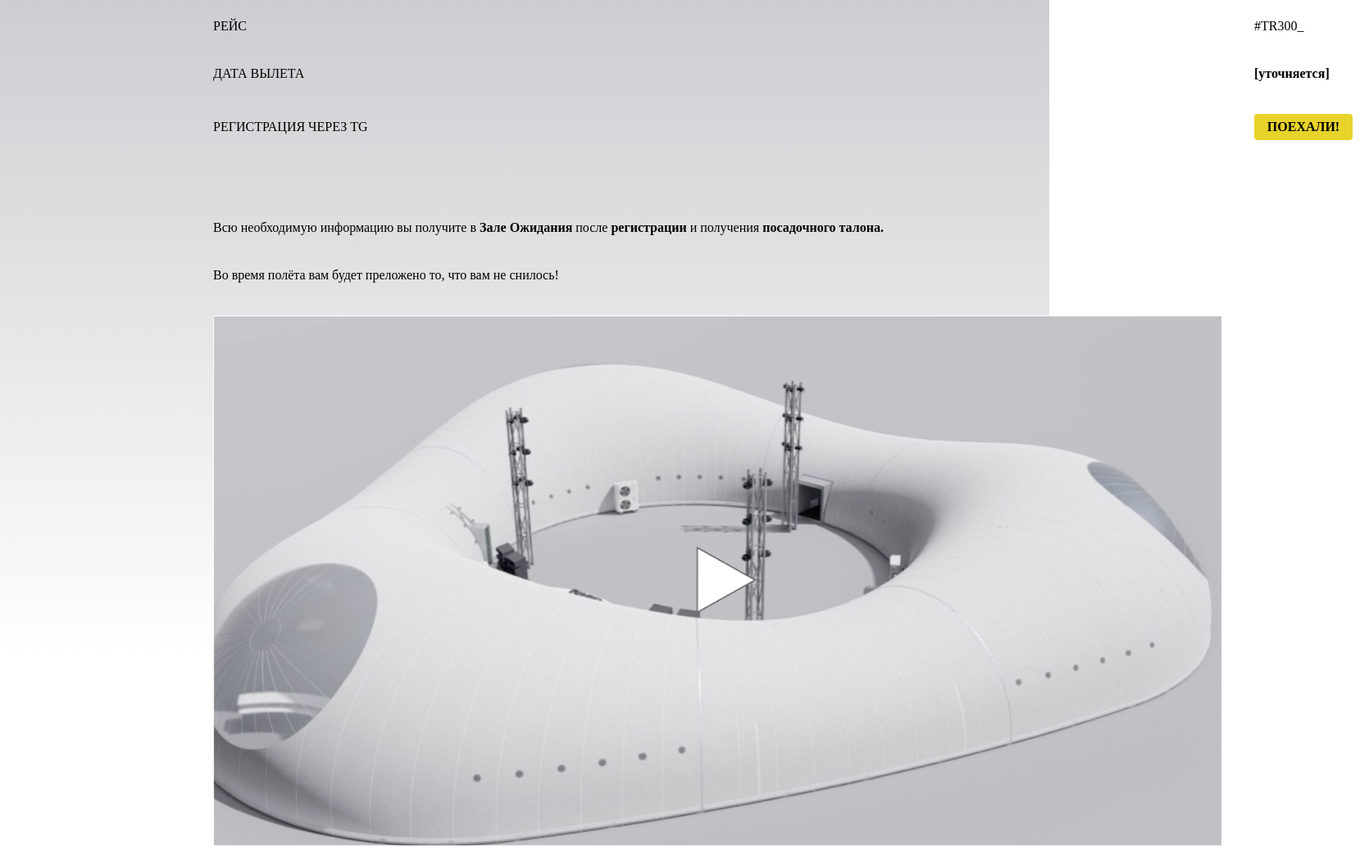
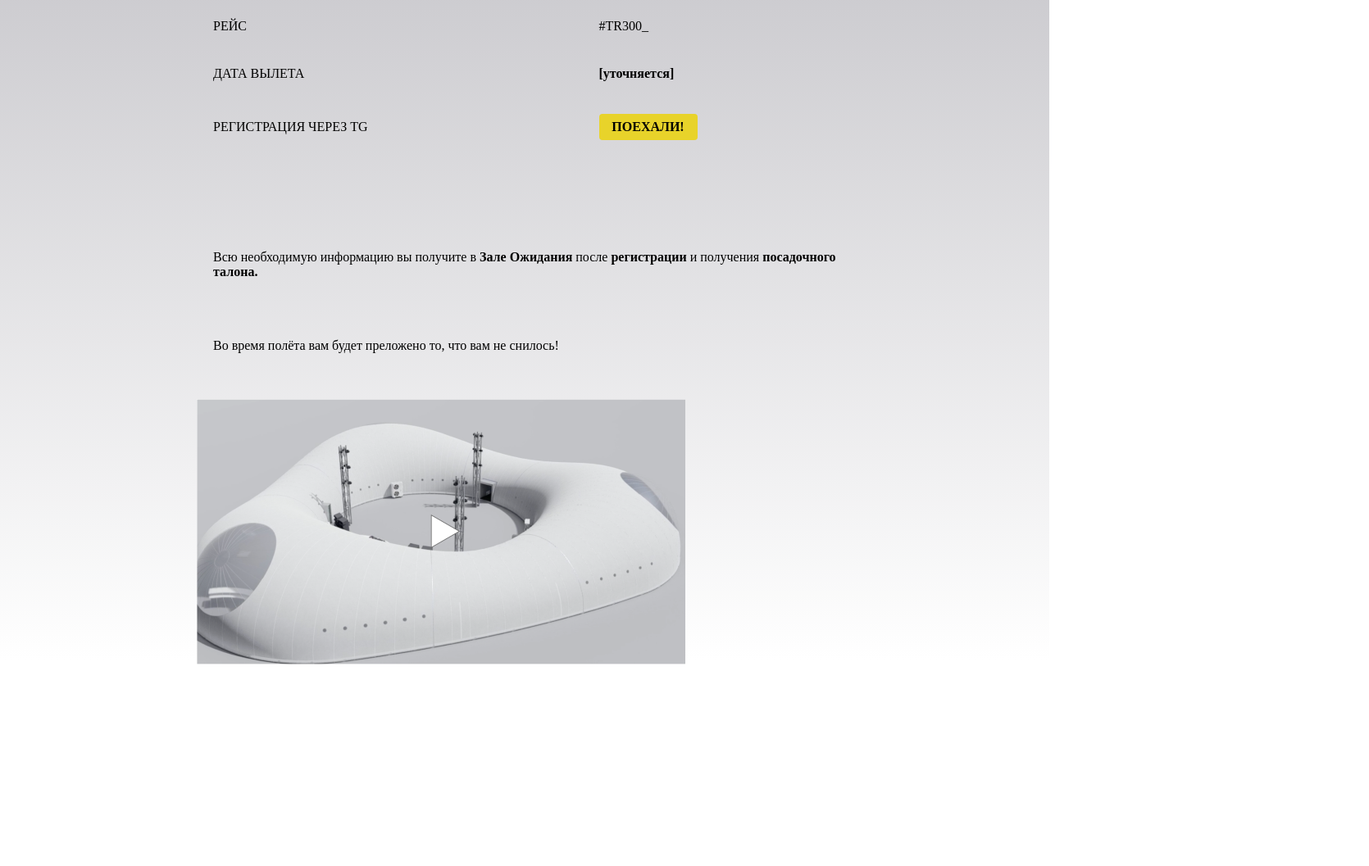
Before and after one commit to J4h5u5/axiom-landing, a website: page public/index.html in a window 1280 px wide. Shown: the part 394-1451 px from the top of the page at 82% size, 1670 px wide, since content can reach past the window. After the commit the page ends 1209 px from the top, so only its background shows below. Drawn offline with Linux system fonts and the light colour scheme; no server answers; a script that the page names is missing; a web font is replaced by a local one.

Commit message:
fix tables

```diff
--- a/public/index.html
+++ b/public/index.html
@@ -57,6 +57,9 @@
             .table b {
                 font-family: Manifold-bold;
             }
+            .table p {
+                font-family: Manifold;
+            }
         </style>
     </head>
 
@@ -103,22 +106,23 @@
                             &nbsp;
                         </td>
                     </tr>
+                </table>
+                <table class="table">
                     <tr>
-                        <td>
-                            Всю необходимую информацию вы получите в <b>Зале Ожидания</b> после <b>регистрации</b> и получения
-                            <b>посадочного талона.</b>
+                        <td><p>Всю необходимую информацию вы получите в <b>Зале Ожидания</b> после <b>регистрации</b> и получения
+                            <b>посадочного талона.</b></p>
+
                         </td>
                     </tr>
                     <tr>
-                        <td>Во время полёта вам будет преложено то, что вам не снилось!</td>
+                        <td><p>Во время полёта вам будет преложено то, что вам не снилось!</p></td>
                     </tr>
-                    <tr>
-                        <td><img src="/src/img/video_player_mock.png"
-                                 width = "1230"
-                                 height="648"
-                        /></td>
-                    </tr>
+
                 </table>
+                <img src="/src/img/video_player_mock.png"
+                     width = "596"
+                     height="324"
+                />
             </div>
             <div
                 id="cabinet"
```
